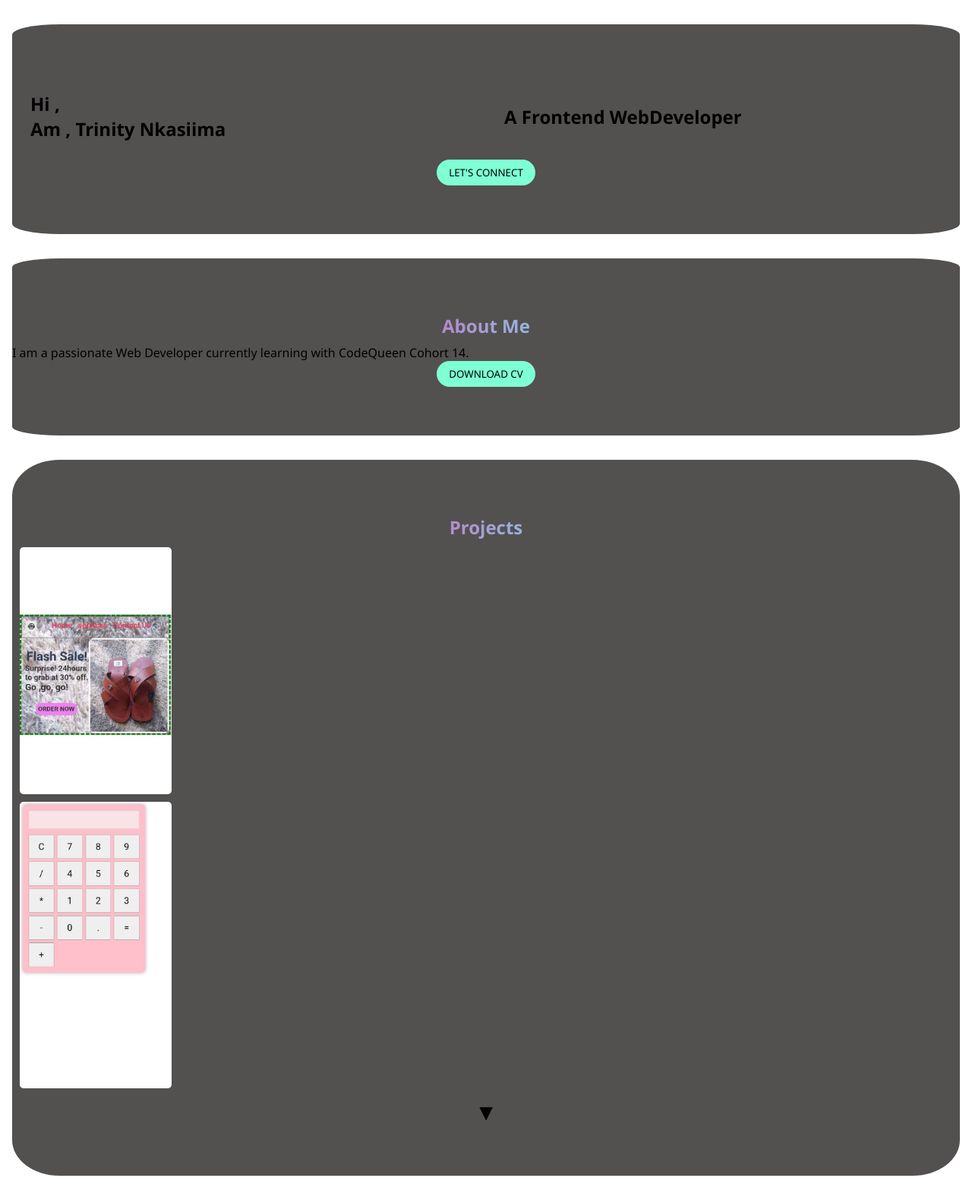
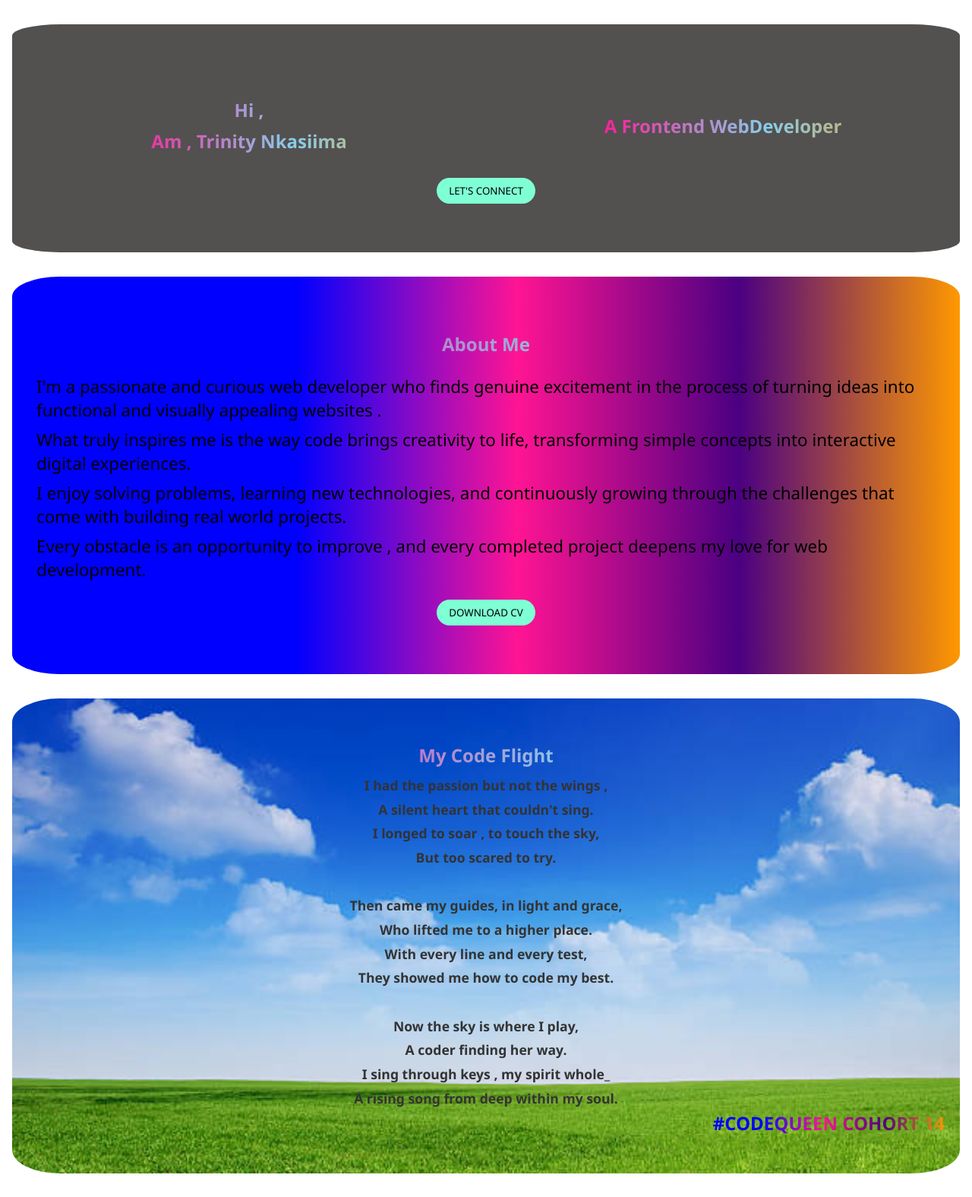
Before and after one commit to Nt036/My-Personal-Portfolio-Website, a plain HTML site: page index.html in a window 1280 px wide. Shown: the part 65-1640 px from the top of the page at 76% size. Drawn offline with Linux system fonts and the light colour scheme.

Commit message:
my portfolio website

```diff
--- a/index.html
+++ b/index.html
@@ -19,6 +19,7 @@
         <ul>
             <li><a href="#HOME">HOME</a></li>
             <li><a href="#ABOUT">ABOUT</a></li>
+            <li><a href="#my-journey">MY JOURNEY</a></li>
             <li><a href="#PROJECTS">PROJECTS</a></li>
             <li><a href="#SKILLS">SKILLS</a></li>
             <li><a href="#CONTACT">CONTACT</a></li>
@@ -42,13 +43,13 @@
 
        <!--left div-->
         <div class="left">
-            <h2>Hi ,</h2>
-            <h2>Am , Trinity Nkasiima</h2>
+            <h2 class="heading">Hi ,</h2>
+            <h2 class="heading">Am , Trinity Nkasiima</h2>
         </div>
 
         <!--right div-->
         <div class="right">
-            <h2>A Frontend WebDeveloper</h2>
+            <h2 class="heading">A Frontend WebDeveloper</h2>
         </div>
     </div>
 
@@ -61,13 +62,40 @@
   <!--about section begins here-->
   <section id="ABOUT">
     <h2 class="heading">About Me</h2>
-
-    <p>I am a passionate Web Developer currently learning with CodeQueen Cohort 14.</p>
-
-    <!--cv button-->
+   <div class="about">
+    <p>I'm a passionate and curious web developer who finds genuine excitement in the process of turning ideas into functional and visually appealing websites .</p>
+    <p>What truly inspires me is the way code brings creativity to life, transforming simple concepts into interactive digital experiences.</p>
+    <p>I enjoy solving problems, learning new technologies, and continuously growing through the challenges that come with building real world projects.</p>
+     <p>Every obstacle is an opportunity to improve , and every completed project deepens my love for web development.</p>
+   </div>
+     <!--cv button-->
     <button id="connect">DOWNLOAD CV</button>
   </section>
   <!--about section ends here-->
+
+  <section id="my-journey" >
+
+    <h2 class="heading" >My Code Flight</h2>
+    <p>I had the passion but not the wings ,<br>
+       A silent heart that couldn't sing. <br>
+       I longed to soar , to touch the sky, <br>
+       But too scared to try. <br><br>
+
+       Then came my guides, in light and grace,<br>
+       Who lifted me to a higher place. <br>
+       With every line and every test, <br>
+       They showed me how to code my best. <br><br>
+
+       Now the sky is where I play, <br>
+       A coder finding her way. <br>
+       I sing through keys , my spirit whole_ <br>
+       A rising song from deep within my soul.
+
+      </p>
+
+      <h4 class="journey">#CODEQUEEN COHORT 14</h4>
+
+  </section>
 
   <!--projects section begins here-->
   <section id="PROJECTS">
--- a/style.css
+++ b/style.css
@@ -37,8 +37,11 @@ nav ul{
     list-style: none;
 }
 
-nav a {
-    color: white;
+nav a { background:linear-gradient(to right, deeppink 20%,skyblue ,#ff9800);
+    -webkit-background-clip: text;
+    -webkit-text-fill-color: transparent;
+
+    /*color: white;*/
     text-decoration: none;
 }
 
@@ -287,3 +290,56 @@ button a{
   color: #000;
   padding:2rem auto;
 }
+
+
+.about{
+  margin: 1.5rem;
+}
+
+#ABOUT{
+  background:linear-gradient(to right, BLUE 30%,DEEPpink,indigo ,#ff9800);
+}
+ .with-background::before{
+  opacity: 0.1;
+ }
+
+
+.about p {
+  font-size: 1.4rem;
+  margin: 0.5rem;
+}
+
+#my-journey{background-image: url(journey.jpg);
+  background-size: cover;
+  background-position: center;
+  background-repeat: no-repeat;
+
+  padding: 50px 20px;
+  text-align: center;
+
+}
+
+.with-background::before{
+    opacity: 0.5;
+
+}
+
+#my-journey p{
+  max-width: 800px;
+  margin: 0 auto;
+  line-height: 1.8;
+  font-size: 1.1rem;
+  font-weight: bold;
+  color: #333;
+}
+
+
+.journey{
+    background:linear-gradient(to right, BLUE 80%,DEEPpink,indigo ,#ff9800);
+  -webkit-background-clip: text;
+    -webkit-text-fill-color: transparent;
+    text-align: right;
+    margin-bottom: 0;
+    font-size: 1.5rem;
+
+}
```
Also changed, not shown: journey.jpg (added).
